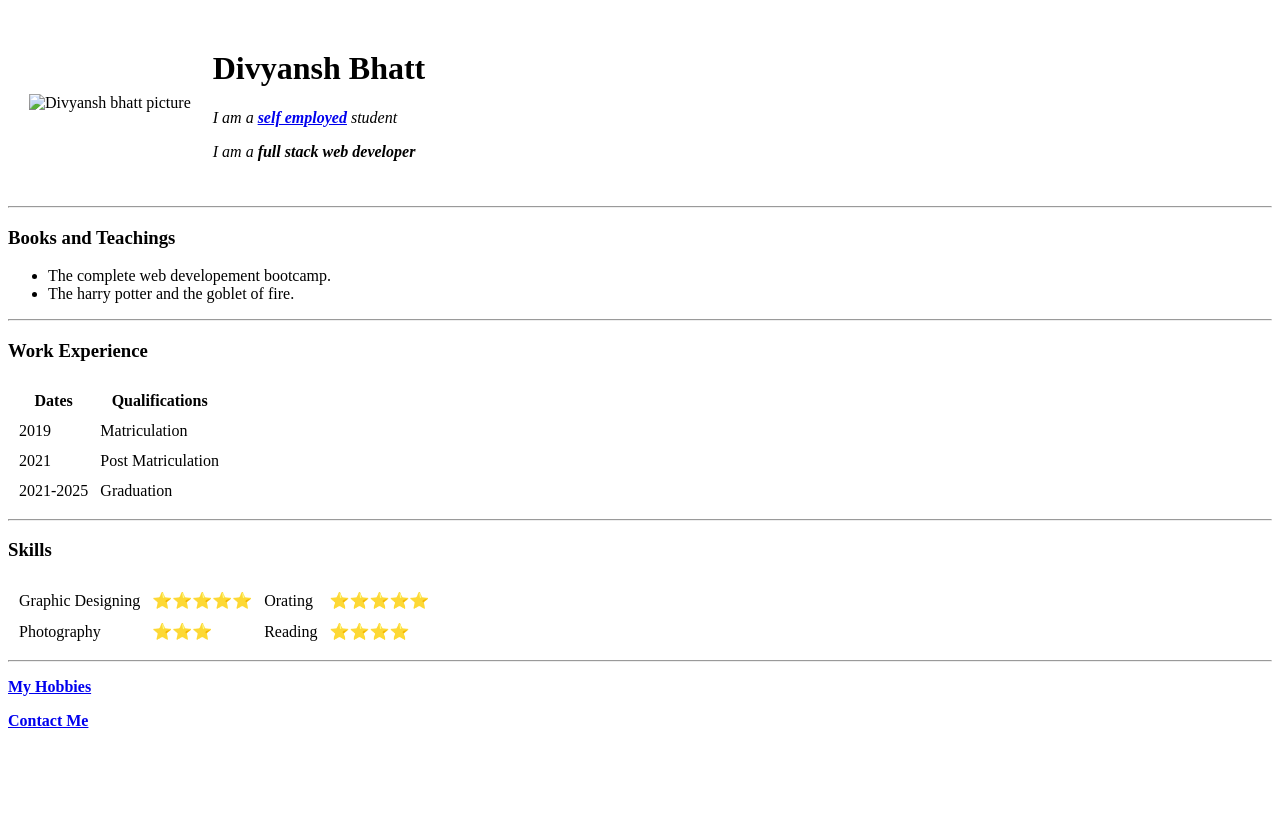
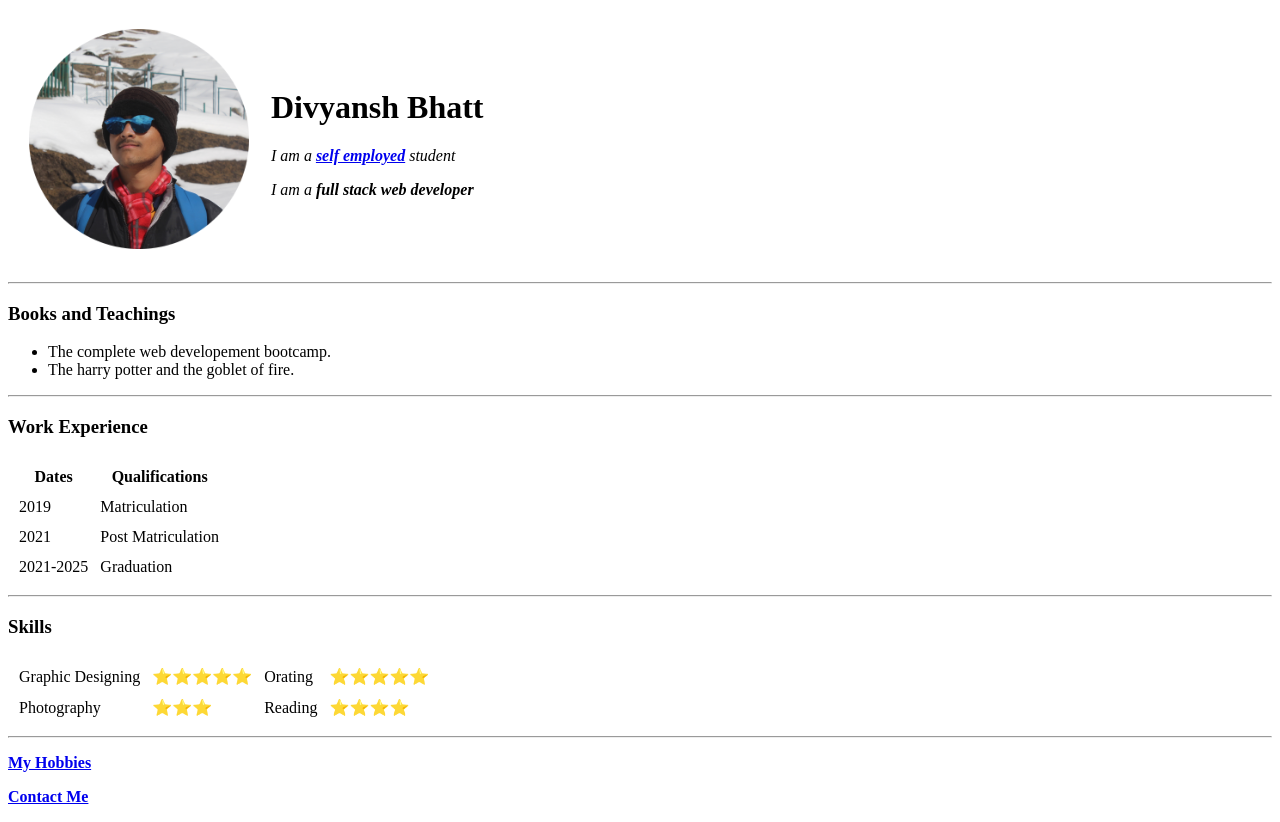
Before and after one commit to Divyanshbhatt31/cv, a plain HTML site: page index.html in a window 1280 px wide. Before the commit the page ends 800 px from the top, so only its background shows below. Drawn offline with Linux system fonts and the light colour scheme.

Commit message:
update index.html

```diff
--- a/index.html
+++ b/index.html
@@ -6,7 +6,7 @@
 <body>
     <table cellspacing="20">
         <tr>
-            <td><img src="images\20220216111956_IMG_8158-modified.png" height="220px" width="220px" alt="Divyansh bhatt picture"></td>
+            <td><img src="20220216111956_IMG_8158-modified.png" height="220px" width="220px" alt="Divyansh bhatt picture"></td>
             <td><h1>Divyansh Bhatt</h1>
                 <p><em>I am a <strong><a href="https://www.selfemployed.com/">self employed</a></strong> student</em></p>
                 <p><em>I am a <strong>full stack web developer</strong></em></p></td>
```
